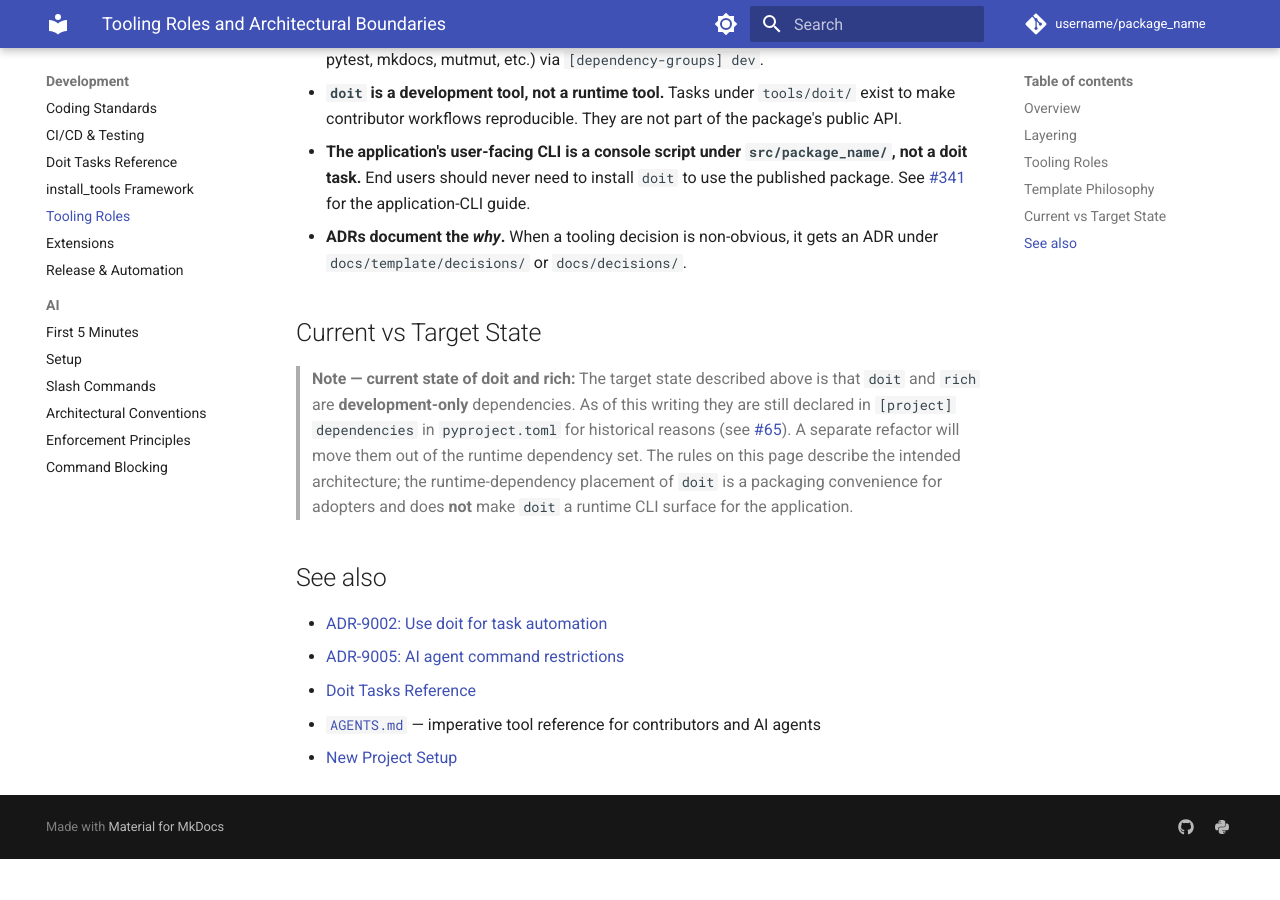
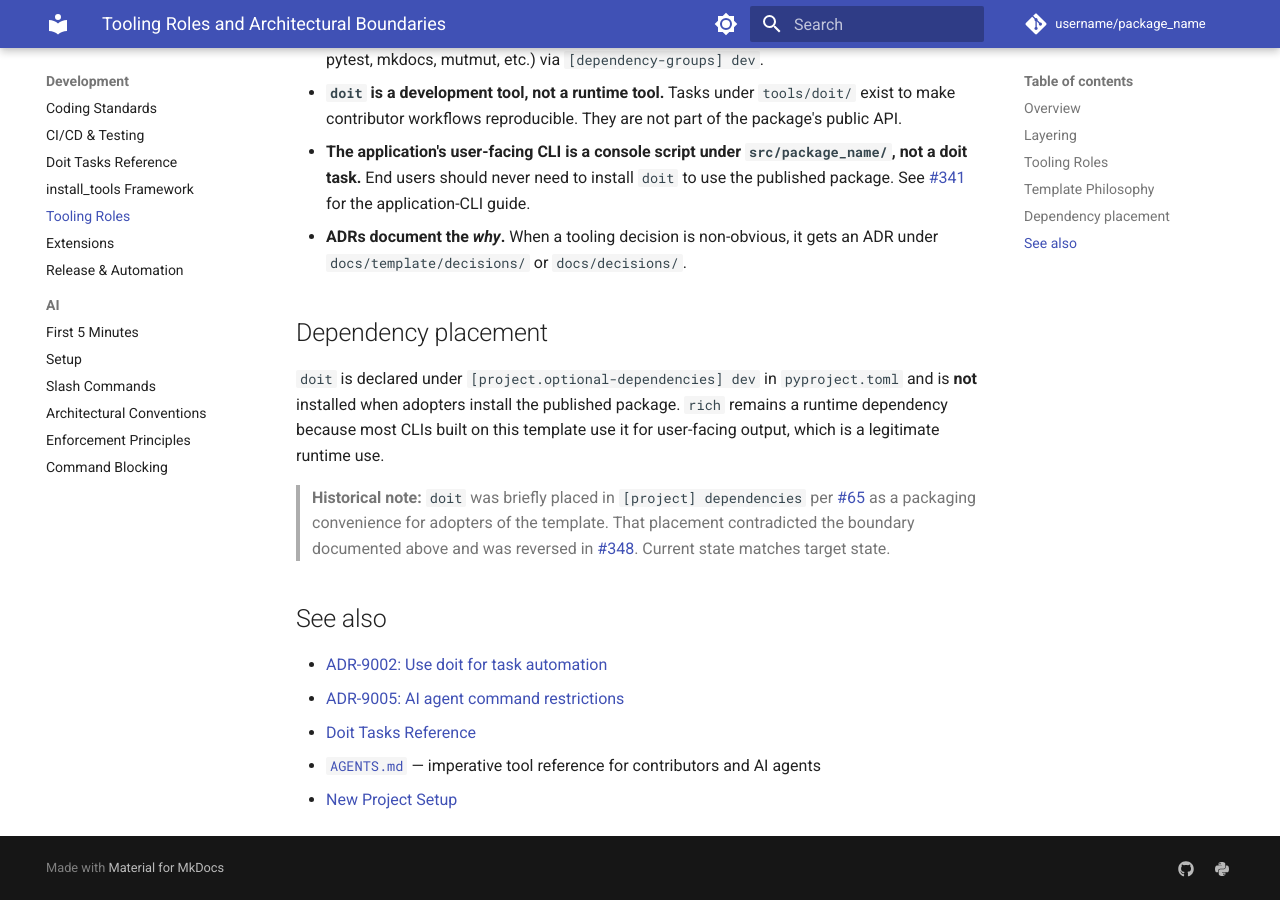
Before and after one commit to endavis/pyproject-template, an MkDocs documentation site: the page built from docs/development/tooling-roles.md, in a window 1280 px wide and 900 px high, scrolled down 1992 px. Built offline with MkDocs 1.6.1 and Material for MkDocs 9.7.7, drawn with Linux system fonts in a browser that asks for light colours; comment, search, counter and statistics services are not loaded; before the commit the page ends 2851 px from its top, so only the background shows below that.

Commit message:
refactor: move doit from runtime to dev dependencies (merges PR #357, addresses #340, #348)
`doit` is a development task runner, not a runtime CLI surface of the
published package. Its prior placement in `[project] dependencies` (per
#65, as a packaging convenience for template adopters) contradicted the
architectural boundary documented in `docs/development/tooling-roles.md`
(addresses #340, added in PR #347) and in ADR-9002: end users of the
published package should never need `doit` installed to use it.

Changes:
- `pyproject.toml`: `doit>=0.36.0` removed from `[project] dependencies`
  and added to `[project.optional-dependencies] dev`.
- `uv.lock`: refreshed to reflect `doit`'s new group placement (now
  listed under the `dev` extra; no version change).
- `docs/template/decisions/9002-use-doit-for-task-automation.md`: Scope
  rephrased so it no longer treats #65's runtime placement as
  authoritative; #348 added to Related Issues.
- `docs/development/tooling-roles.md`: "Current vs Target State" gap
  callout replaced with a "Dependency placement" section documenting
  the actual current state.

Not changed: `rich` remains in `[project] dependencies`. Most CLIs
built on this template use `rich` for user-facing output, which is a
legitimate runtime concern.

Verified locally with `doit check` and `doit docs_build`, and by
inspecting the built wheel's `METADATA` — `Requires-Dist: rich>=13.0`
(bare runtime) and `Requires-Dist: doit>=0.36.0; extra == 'dev'`, with
no bare `doit` runtime requirement.

Addresses #348

BREAKING CHANGE: `doit` is no longer a transitive runtime dependency
of this package. Downstream consumers who relied on `doit` being pulled
in automatically must now install with the `[dev]` extra (e.g.
`pip install package_name[dev]` or `uv add 'package_name[dev]'`) to
get `doit`. In practice no such consumer is expected because this
project is a template — downstream users copy the template and manage
their own dependency manifest rather than depending on `package_name`
as a library.

```diff
--- a/docs/development/tooling-roles.md
+++ b/docs/development/tooling-roles.md
@@ -77,17 +77,20 @@
 - **ADRs document the *why*.** When a tooling decision is non-obvious, it
   gets an ADR under `docs/template/decisions/` or `docs/decisions/`.
 
-## Current vs Target State
+## Dependency placement
 
-> **Note — current state of doit and rich:**
-> The target state described above is that `doit` and `rich` are
-> **development-only** dependencies. As of this writing they are still
-> declared in `[project] dependencies` in `pyproject.toml` for historical
-> reasons (see [#65](https://github.com/endavis/pyproject-template/issues/65)).
-> A separate refactor will move them out of the runtime dependency set. The
-> rules on this page describe the intended architecture; the runtime-dependency
-> placement of `doit` is a packaging convenience for adopters and does **not**
-> make `doit` a runtime CLI surface for the application.
+`doit` is declared under `[project.optional-dependencies] dev` in
+`pyproject.toml` and is **not** installed when adopters install the
+published package. `rich` remains a runtime dependency because most CLIs
+built on this template use it for user-facing output, which is a
+legitimate runtime use.
+
+> **Historical note:** `doit` was briefly placed in `[project] dependencies`
+> per [#65](https://github.com/endavis/pyproject-template/issues/65) as a
+> packaging convenience for adopters of the template. That placement
+> contradicted the boundary documented above and was reversed in
+> [#348](https://github.com/endavis/pyproject-template/issues/348). Current
+> state matches target state.
 
 ## See also
 
--- a/pyproject.toml
+++ b/pyproject.toml
@@ -24,12 +24,12 @@
     "Topic :: Software Development :: Libraries",
 ]
 dependencies = [
-    "doit>=0.36.0",
     "rich>=13.0",
 ]
 
 [project.optional-dependencies]
 dev = [
+    "doit>=0.36.0",
     "pytest>=8.0",
     "pytest-cov>=5.0",
     "pytest-xdist>=3.5",
```
Also changed, not shown: docs/template/decisions/9002-use-doit-for-task-automation.md (+6 -3 lines), 1 other file.
